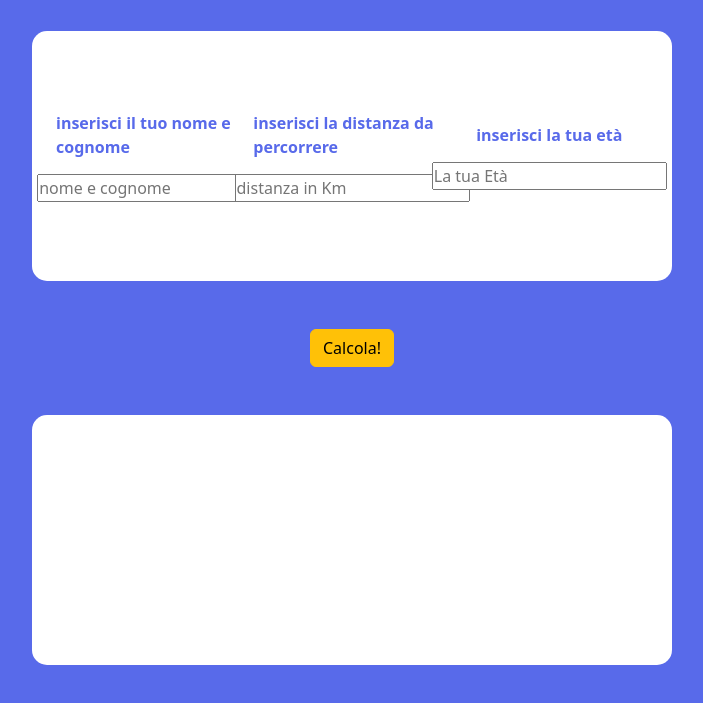
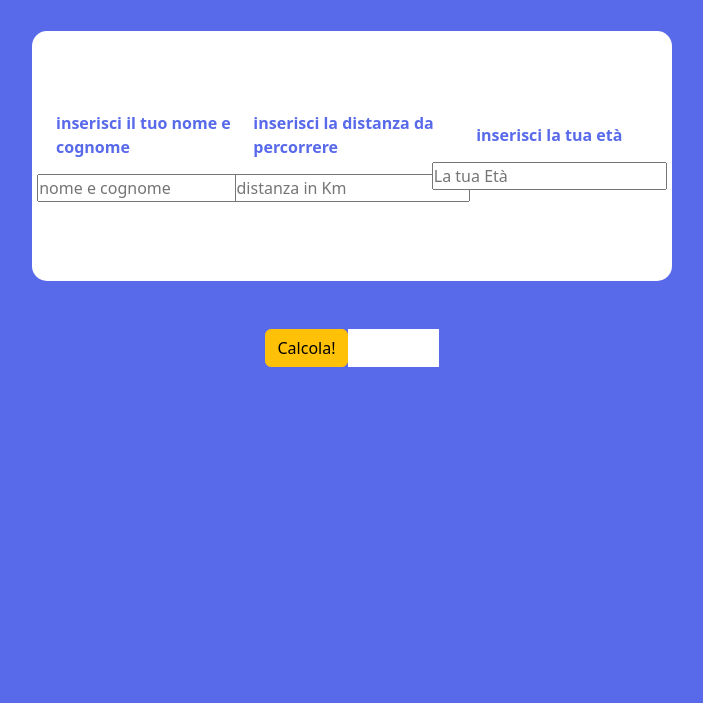
Before and after one commit to Ericdid/js-biglietto-treno-form, a plain HTML site: page index.html in a window 1280 px wide. Shown: the part 73-776 px from the top of the page, without its empty margins (288-991 px from the left). Drawn offline with nearby package versions, Linux system fonts and the light colour scheme.

Commit message:
fix.layout/add.button

```diff
--- a/css/style.css
+++ b/css/style.css
@@ -27,3 +27,17 @@ body {
   align-items: center;
   gap: 15px;
 }
+.ms-price {
+  width: 91px;
+  height: 38px;
+  line-height: 38px;
+  background-color: #ffffff;
+  color: #586aea;
+  padding-left: 10px;
+}
+
+/* debug */
+.my-dbg {
+  border: 1px solid darkred;
+  background-color: white;
+}
--- a/index.html
+++ b/index.html
@@ -41,10 +41,10 @@
             <input type="text" name="Userage" placeholder="La tua Età" />
           </div>
         </div>
-        <div class="container d-flex justify-content-center pt-5">
+        <div class="container d-flex justify-content-center pt-5 ms-box">
           <button class="ms_button btn btn-warning">Calcola!</button>
+          <div class="ms-price"></div>
         </div>
-        <div class="container ms-style mt-5"></div>
       </section>
     </main>
   </body>
```
